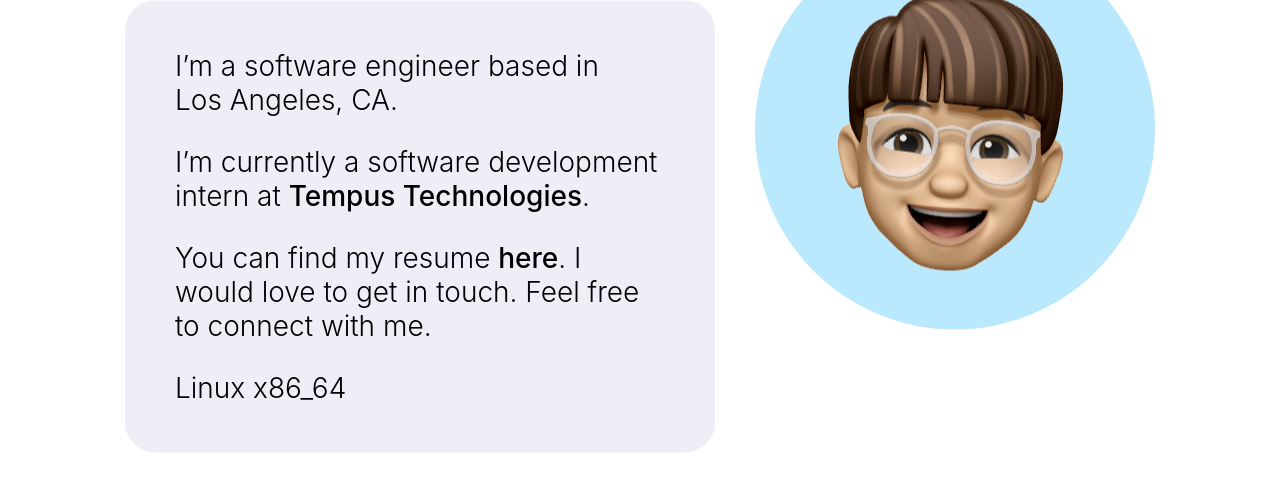
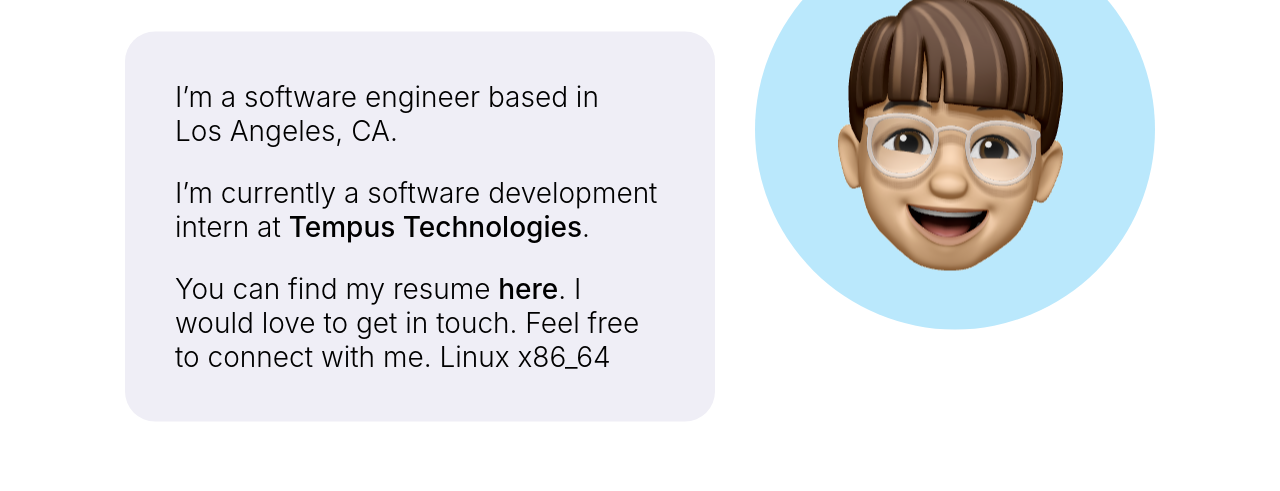
Before and after one commit to randallle/randall-le, a plain HTML site: page index.html in a window 1280 px wide. Shown: the part 271-762 px from the top of the page. Drawn offline with Linux system fonts and the light colour scheme.

Commit message:
Update index.html

```diff
--- a/index.html
+++ b/index.html
@@ -17,8 +17,7 @@
             <div class="welcome-blurb">
                 <p>I’m a software engineer based in<br>Los Angeles, CA. </p>
                 <p>I’m currently a software development intern at <span class="welcome-blurb-emphasis">Tempus Technologies</span>.</p>
-                <p>You can find my resume <a href="Randall Le Resume.pdf" class="welcome-blurb-emphasis">here</a>. I would love to get in touch. Feel free to connect with me.</p>
-                <p id="test"></p>
+                <p>You can find my resume <a href="Randall Le Resume.pdf" class="welcome-blurb-emphasis">here</a>. I would love to get in touch. Feel free to connect with me. <span id="test"></span></p>
             </div>
         </div>
         <div class="welcome-picture-container">
```
